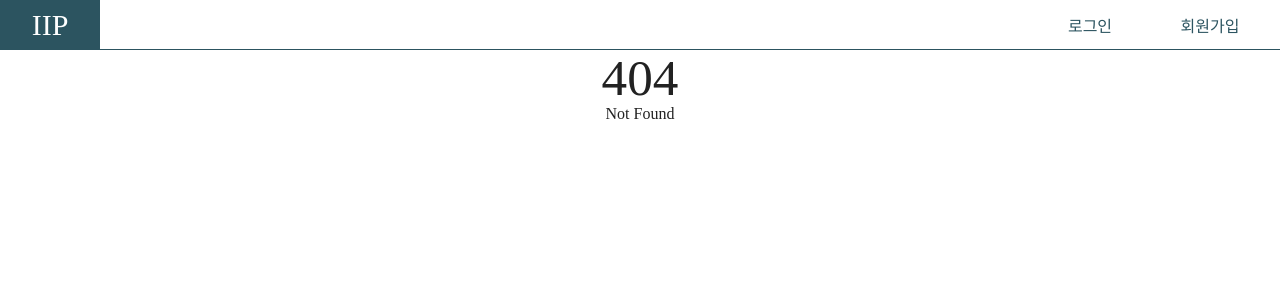
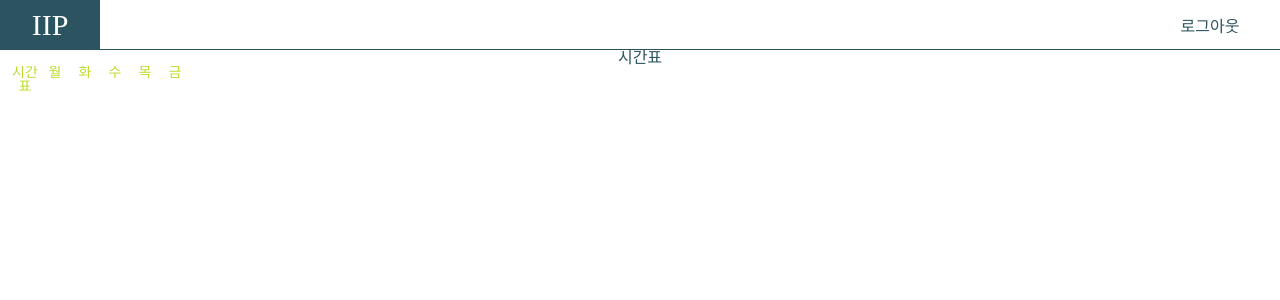
Before and after one commit to L-Hyeon/inha_internet_programming, a SvelteKit app: page /profile in a window 1280 px wide. Before the commit this address had no page. Shown: the top 300 px of the page. Built offline with nearby package versions, Linux system fonts and the light colour scheme; a web font is replaced by a local one.

Commit message:
Feat Add Profile Page with Timetable

```diff
--- a/src/components/atoms/text/Text.svelte
+++ b/src/components/atoms/text/Text.svelte
@@ -2,14 +2,25 @@
 	import "./text.css";
 
 	export let width: string = "auto";
+	export let height: string = "auto";
 	export let fontSize: string = "medium";
 	export let type: number = 1;
 	export let align: string = "center";
+	export let wrap: boolean = true;
 </script>
 
 <div
-	style="width:{width};text-align:{align}"
+	style="width:{width};height:{height};white-space:{wrap
+		? 'wrap'
+		: 'nowrap'};text-align:{align}"
 	class={[`text-type-${type}`, `font-size-${fontSize}`].join(" ")}
 >
 	<slot />
 </div>
+
+<style>
+	div {
+		overflow: hidden;
+		text-overflow: ellipsis;
+	}
+</style>
--- a/src/components/molecules/header/HeaderInfo.svelte
+++ b/src/components/molecules/header/HeaderInfo.svelte
@@ -9,26 +9,22 @@
 </script>
 
 <div>
-	{#if $isLoggedIn}
-		<Button onClick={logout} type={2}>{$nickname}</Button>
-	{:else}
 	<Button
 		width="100px"
 		height="49px"
 		onClick={() => {
-				goto("/login");
+			goto($isLoggedIn ? "/login" : "/profile");
 		}}
-			type={1}>로그인</Button
+		type={1}>{$isLoggedIn ? "로그인" : $nickname}</Button
 	>
 	<Button
 		width="100px"
 		height="49px"
 		onClick={() => {
-				goto("/register");
+			$isLoggedIn ? goto("/register") : logout();
 		}}
-			type={1}>회원가입</Button
+		type={1}>{$isLoggedIn ? "회원가입" : "로그아웃"}</Button
 	>
-	{/if}
 </div>
 
 <style>
--- /dev/null
+++ b/src/components/molecules/list/TimeTableColorList.svelte
@@ -0,0 +1,31 @@
+<script lang="ts">
+	import type { Subject } from "../../../libs/CusomTypes";
+	import Text from "../../atoms/text/Text.svelte";
+
+	export let colorList: number[] = [];
+	export let table: Subject[] = [];
+</script>
+
+<ul>
+	{#each colorList as e, idx}
+		<li>
+			<div class="colors" style="background-color:var(time${e})" />
+			<Text type={1} fontSize="small">{table[idx].title}</Text>
+		</li>
+	{/each}
+</ul>
+
+<style>
+	ul {
+		padding: none;
+	}
+	li {
+		list-style: none;
+		display: flex;
+		gap: 10px;
+	}
+	.colors {
+		widows: 20px;
+		height: 20px;
+	}
+</style>
--- /dev/null
+++ b/src/components/molecules/table/TimeTable.svelte
@@ -0,0 +1,65 @@
+<script lang="ts">
+	import { onMount } from "svelte";
+	import type { Subject } from "../../../libs/CusomTypes";
+	import Text from "../../atoms/text/Text.svelte";
+
+	export let colorList: number[] = [];
+	export let table: Subject[] = [];
+	let timeTable: number[][] = [];
+	let lastTime = 0;
+
+	onMount(() => {
+		table.forEach((e) => {
+			if (lastTime < e.endTime) lastTime = e.endTime;
+		});
+		timeTable = Array(lastTime).fill(Array(5).fill(-1));
+		table.forEach((e, idx) => {
+			for (let i = e.startTime; i <= e.endTime; i++) {
+				timeTable[i][e.day] = colorList[idx];
+			}
+		});
+	});
+</script>
+
+<table>
+	<thead>
+		<th>
+			<Text type={2} fontSize="small">시간표</Text>
+		</th>
+		<th>
+			<Text type={2} fontSize="small">월</Text>
+		</th>
+		<th>
+			<Text type={2} fontSize="small">화</Text>
+		</th>
+		<th>
+			<Text type={2} fontSize="small">수</Text>
+		</th>
+		<th>
+			<Text type={2} fontSize="small">목</Text>
+		</th>
+		<th>
+			<Text type={2} fontSize="small">금</Text>
+		</th>
+	</thead>
+	<tbody>
+		{#each timeTable as row, idx}
+			<tr>
+				<td>
+					{idx % 2 == 0 ? (idx % 2) + 9 : ""}
+				</td>
+				{#each row as e}
+					<td style={e != -1 ? `background-color=var(time${e})` : ""} />
+				{/each}
+			</tr>
+		{/each}
+	</tbody>
+</table>
+
+<style>
+	th,
+	td {
+		width: 30px;
+		height: 30px;
+	}
+</style>
--- /dev/null
+++ b/src/components/organisms/profile/CurTimeTable.svelte
@@ -0,0 +1,41 @@
+<script lang="ts">
+	import { onMount } from "svelte";
+	import type { Subject } from "../../../libs/CusomTypes";
+	import Text from "../../atoms/text/Text.svelte";
+	import TimeTableColorList from "../../molecules/list/TimeTableColorList.svelte";
+	import TimeTable from "../../molecules/table/TimeTable.svelte";
+
+	const range = (n: number) => {
+		let ret = [];
+		for (let i = 1; i <= n; i++) {
+			ret.push(i);
+		}
+		ret.sort(() => Math.random() - 0.5);
+		return ret;
+	};
+	let table: Subject[] = [];
+	let colorList: number[];
+	onMount(() => {
+		colorList = range(table.length);
+	});
+</script>
+
+<!-- 대표 타임 테이블 가져오기 + 자세히 보기 -->
+<section>
+	<Text type={1}>시간표</Text>
+	<div class="row">
+		<TimeTableColorList {colorList} {table} />
+		<TimeTable {colorList} {table} />
+	</div>
+</section>
+
+<style>
+	section {
+		width: 100%;
+		height: 30vh;
+	}
+	.row {
+		display: flex;
+		gap: 10px;
+	}
+</style>
--- a/src/routes/+layout.svelte
+++ b/src/routes/+layout.svelte
@@ -12,6 +12,18 @@
 		secondary: "#BBDC2F",
 		tertiary: "#61B136",
 		quaternary: "#CBE0E0",
+		time1: "#809bce",
+		time2: "#95b8d1",
+		time3: "#b8e0d4",
+		time4: "#d6eadf",
+		time5: "#eac4d5",
+		time6: "#f5e2ea",
+		time7: "#faf1f5",
+		time8: "#b0acd0",
+		time9: "#ccd0ac",
+		time10: "#d0b0ac",
+		time11: "#ce809b",
+		time12: "#9bce80",
 	};
 
 	onMount(() => {
--- /dev/null
+++ b/src/routes/profile/+page.svelte
@@ -0,0 +1,7 @@
+<script>
+	import CurTimeTable from "../../components/organisms/profile/CurTimeTable.svelte";
+</script>
+
+<article>
+	<CurTimeTable />
+</article>
--- a/static/app.css
+++ b/static/app.css
@@ -117,6 +117,7 @@ video {
   vertical-align: -moz-middle-with-baseline;
   box-sizing: border-box;
   font-family: "KIMM_Bold";
+  text-overflow: ellipsis;
 }
 
 a {
```
Also changed, not shown: src/components/molecules/item/Item.svelte (+9 -6 lines), src/libs/CusomTypes.ts (+10 -0 lines). Lines whose indentation alone changed are shown as unchanged.
